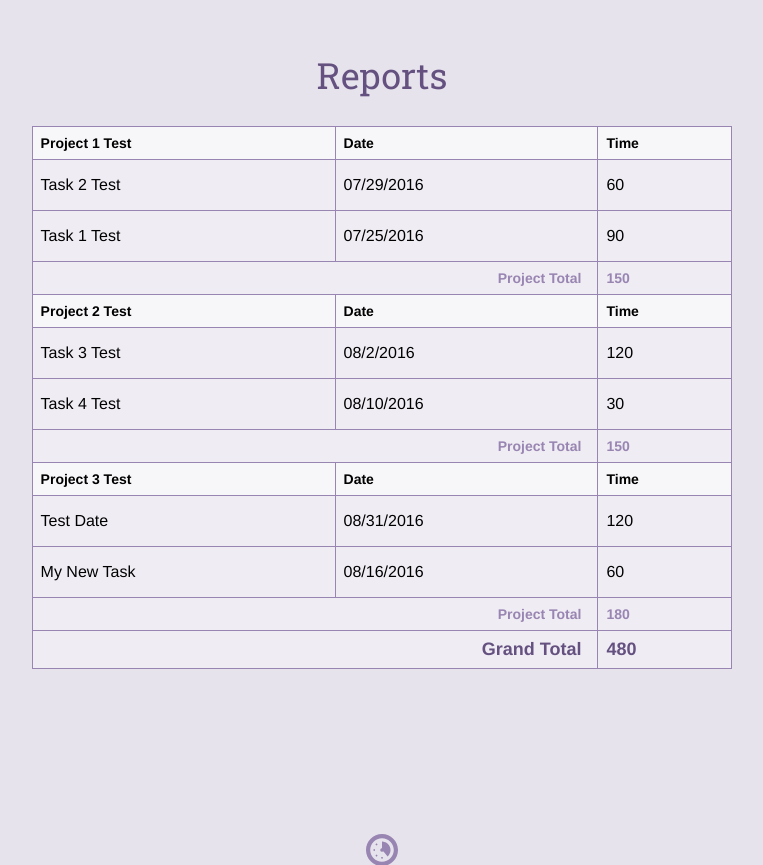
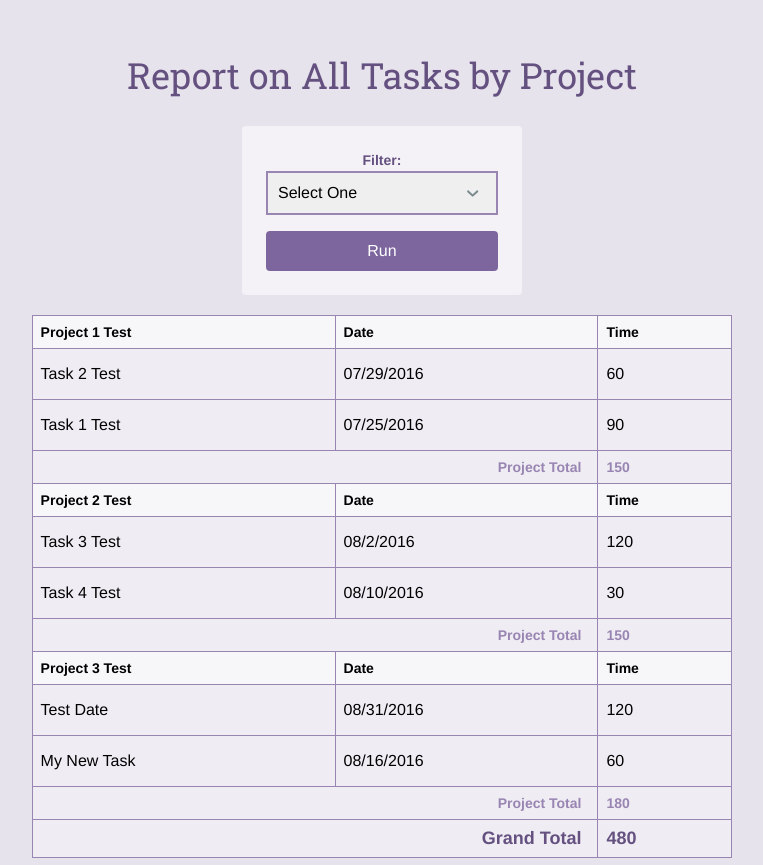
Before and after one commit to Navalag/Treehouse-Workflow, a PHP site: page /reports.php in a window 1280 px wide. Shown: the part 57-922 px from the top of the page, without its empty margins (258-1021 px from the left). Run offline with PHP 8.4, Linux system fonts and the light colour scheme; data comes from the database, SQL or seed files in the repository.

Commit message:
reports finish + add filters

```diff
--- a/PHP/CRUD_with_php/inc/functions.php
+++ b/PHP/CRUD_with_php/inc/functions.php
@@ -18,13 +18,34 @@ function get_task_list($filter = null) {
     $sql = 'SELECT tasks.*, projects.title as project FROM tasks'
         . ' JOIN projects ON tasks.project_id = projects.project_id';
 
+    $where = '';
+    if (is_array($filter)) {
+        switch ($filter[0]) {
+            case 'project':
+                $where = ' WHERE projects.project_id = ?';
+                break;
+            case 'category':
+                $where = ' WHERE category = ?';
+                break;
+            case 'date':
+                $where = ' WHERE date >= ? AND date <= ?';
+                break;
+        }
+    }
+
     $orderBy = ' ORDER BY date DESC';
     if ($filter) {
         $orderBy = ' ORDER BY projects.title ASC, date DESC';
     }
 
     try {
-        $results = $db->prepare($sql . $orderBy);
+        $results = $db->prepare($sql . $where . $orderBy);
+        if (is_array($filter)) {
+            $results->bindValue(1, $filter[1]);
+            if ($filter[0] == 'date') {
+                $results->bindValue(2, $filter[2],PDO::PARAM_STR);
+            }
+        }
         $results->execute();
     } catch (Exception $e) {
         echo "Error!: " . $e->getMessage() . "<br />";
@@ -49,6 +70,22 @@ function add_project($title, $category){
     }
     return true;
 }
+
+function get_project($project_id){
+    include 'connection.php';
+
+    $sql = 'SELECT * FROM projects WHERE project_id = ?';
+
+    try {
+        $results = $db->prepare($sql);
+        $results->bindValue(1, $project_id, PDO::PARAM_INT);
+        $results->execute();
+    } catch (Exception $e) {
+        echo "Error!: " . $e->getMessage() . "<br />";
+        return false;
+    }
+    return $results->fetch();
+}
 function add_task($project_id, $title, $date, $time){
     include 'connection.php';
 
--- a/PHP/CRUD_with_php/reports.php
+++ b/PHP/CRUD_with_php/reports.php
@@ -5,12 +5,76 @@ $page = "reports";
 $pageTitle = "Reports | Time Tracker";
 $filter = 'all';
 
+if (!empty($_GET['filter'])) {
+    $filter = explode(':',filter_input(INPUT_GET, 'filter', FILTER_SANITIZE_STRING));
+}
+
 include 'inc/header.php';
 ?>
 <div class="col-container page-container">
     <div class="col col-70-md col-60-lg col-center">
         <div class="col-container">
-            <h1 class='actions-header'>Reports</h1>
+            <h1 class='actions-header'>Report on <?php
+            if (!is_array($filter)) {
+                echo "All Tasks by Project";
+            } else {
+                echo ucwords($filter[0]) . " : ";
+                switch ($filter[0]) {
+                    case 'project':
+                        $project = get_project($filter[1]);
+                        echo $project['title'];
+                        break;
+                    case 'category':
+                        echo $filter[1];
+                        break;
+                    case 'date':
+                        echo $filter[1] . " - " . $filter[2];
+                        break;
+                }
+            }
+            ?></h1>
+            <form class='form-container form-report' action='reports.php' method='get'>
+                <label for='filter'>Filter:</label>
+                <select id='filter' name='filter'>
+                    <option value=''>Select One</option>
+                    <optgroup label="Project">
+                    <?php
+                    foreach (get_project_list() as $item) {
+                        echo '<option value="project:' . $item['project_id'] . '">';
+                        echo $item['title'] . "</option>\n";
+                    }
+                    ?>
+                    </optgroup>
+                    <optgroup label="Category">
+                        <option value="category:Billable">Billable</option>
+                        <option value="category:Charity">Charity</option>
+                        <option value="category:Personal">Personal</option>
+                    </optgroup>
+                    <optgroup label="Date">
+                        <option value="date:<?php
+                        echo date('m/d/Y',strtotime('-2 Sunday'));
+                        echo ":";
+                        echo date('m/d/Y',strtotime('-1 Saturday'));
+                        ?>">Last Week</option>
+                        <option value="date:<?php
+                        echo date('m/d/Y',strtotime('-1 Sunday'));
+                        echo ":";
+                        echo date('m/d/Y');
+                        ?>">This Week</option>
+                        <option value="date:<?php
+                        echo date('m/d/Y',strtotime('first day of last month'));
+                        echo ":";
+                        echo date('m/d/Y',strtotime('last day of last month'));
+                        ?>">Last Month</option>
+                        <option value="date:<?php
+                        echo date('m/d/Y',strtotime('first day of this month'));
+                        echo ":";
+                        echo date('m/d/Y');
+                        ?>">This Month</option>
+                    </optgroup>
+                </select>
+                <input class="button" type="submit" value="Run" />
+            </form>
         </div>
         <div class="section page">
             <div class="wrapper">
```
